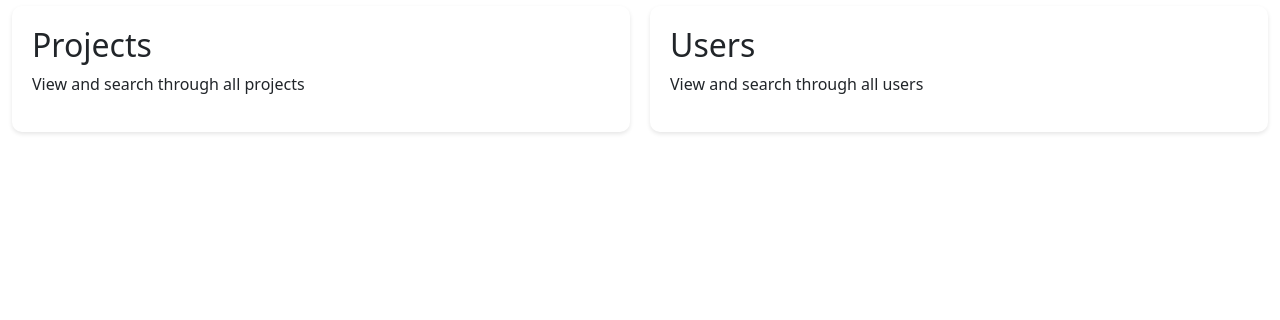
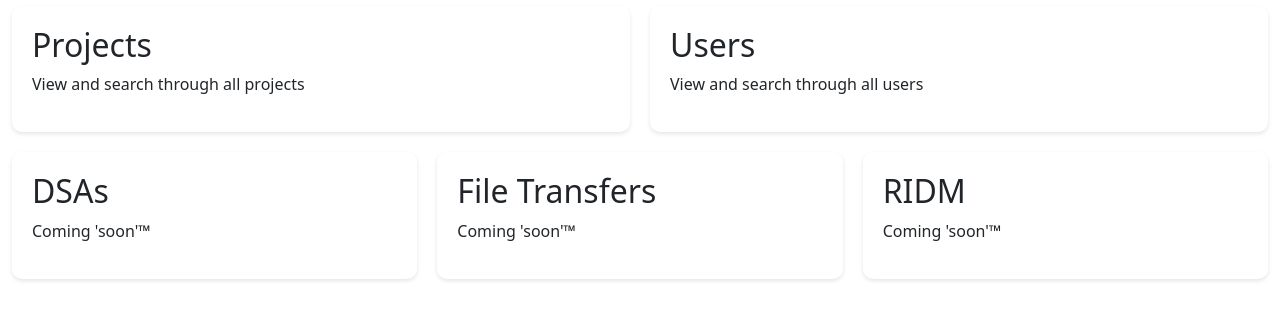
Before and after one commit to AdamKeeley/pri2m, a Django app: template Prism/templates/Prism/index.html in a window 1280 px wide. Shown: the part 106-426 px from the top of the page. Run offline with Django 5.2, Linux system fonts and the light colour scheme; the template is opened without the code that fills it, so the values that code supplies are empty; some libraries are stand-ins or nearby versions.

Commit message:
Added placeholder tiles

```diff
--- a/Prism/templates/Prism/index.html
+++ b/Prism/templates/Prism/index.html
@@ -11,7 +11,7 @@ Pri2m: Welcome!
 </header>
 
 <section class="tiles-container">
-    <a href='projects' class="tile-link">
+    <a href='projects' class="tile-link" style="flex: 1 0 45%;">
         <div class="tile">
             <h2>Projects</h2>
             <p>
@@ -19,7 +19,7 @@ Pri2m: Welcome!
             </p>
         </div>
     </a>
-    <a href='users' class="tile-link">
+    <a href='users' class="tile-link" style="flex: 1 0 45%">
         <div class="tile">
             <h2>Users</h2>
             <p>
@@ -28,4 +28,23 @@ Pri2m: Welcome!
         </div>
     </a>
 
+        <div class="tile" style="flex: 1 0 30%;">
+            <h2>DSAs</h2>
+            <p>
+                Coming 'soon'&trade;
+            </p>
+        </div>
+        <div class="tile" style="flex: 1 0 30%;">
+            <h2>File Transfers</h2>
+            <p>
+                Coming 'soon'&trade;
+            </p>
+        </div>
+        <div class="tile" style="flex: 1 0 30%;">
+            <h2>RIDM</h2>
+            <p>
+                Coming 'soon'&trade;
+            </p>
+        </div>
+
 {% endblock %}
```
